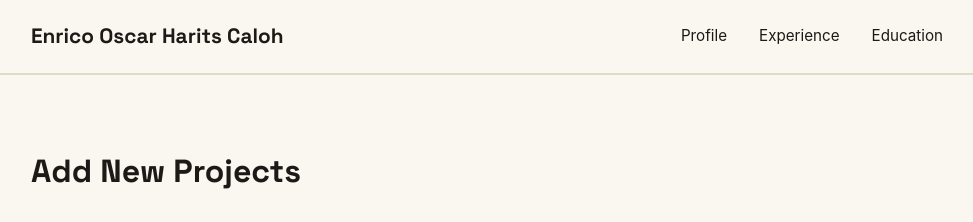
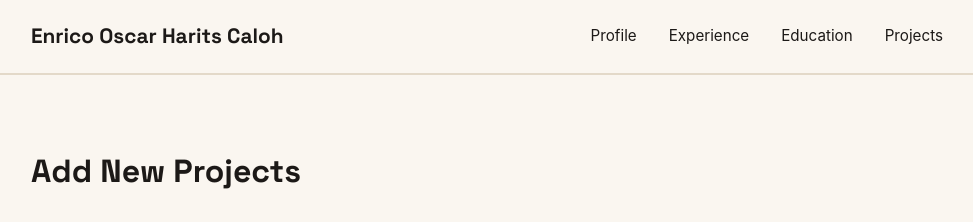
Before and after one commit to ricocalohhh/myportofolio, a Django app: page /projects/add/ in a window 1280 px wide. Shown: the top 222 px of the page, without its empty margins (153-1126 px from the left). Run offline with Django 5.2, Linux system fonts and the light colour scheme.

Commit message:
feat: added projects in navbar

```diff
--- a/templates/base.html
+++ b/templates/base.html
@@ -18,6 +18,7 @@
                 <a href="{% url 'main:show_main' %}">Profile</a>
                 <a href="{% url 'main:show_experience' %}">Experience</a>
                 <a href="{% url 'main:show_education' %}">Education</a>
+                <a href="{% url 'main:show_projects' %}">Projects</a>
             </nav>
         </div>
     </header>
```
Also changed, not shown: templates/index.html (+0 -94 lines).
